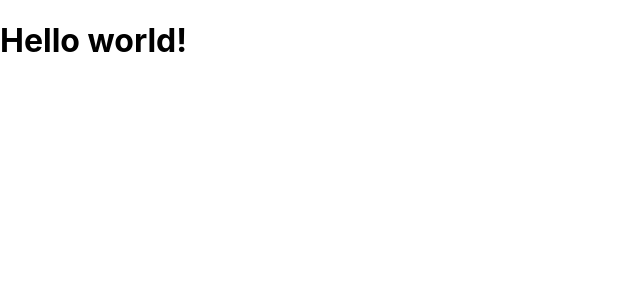
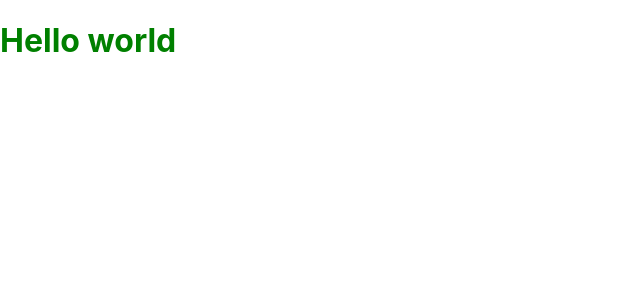
Before and after one commit to mikebernal/hello-next, a Next.js app: page / in a window 1280 px wide. Shown: the top 300 px of the page, without its empty margins (0-640 px from the left). Built offline with nearby package versions, Linux system fonts and the light colour scheme.

Commit message:
style: use scss and install sass

```diff
--- a/package.json
+++ b/package.json
@@ -15,6 +15,7 @@
   "devDependencies": {
     "@types/node": "^14.14.22",
     "@types/react": "^17.0.0",
+    "sass": "^1.32.5",
     "typescript": "^4.1.3"
   }
 }
--- a/pages/_document.tsx
+++ /dev/null
@@ -1,17 +0,0 @@
-import Document, { Html, Head, Main, NextScript } from 'next/document'
-
-export default class CustomDocument extends Document {
-    render() {
-        return <Html>
-            <Head>
-                <meta property="custom/" content="yolo" />
-            </Head>
-
-            <body>
-                <Main />
-            </body>
-
-            <NextScript />
-        </Html>
-    }
-}
--- a/pages/index.tsx
+++ b/pages/index.tsx
@@ -1,5 +1,9 @@
+import styles from '../styles/Home.module.scss'
+
 export default function Home() {
   return (
-    <h1>Hello world!</h1>
+    <div>
+        <h1 className={styles.green}>Hello world</h1>
+    </div>
   )
 }
--- a/styles/Home.module.css
+++ b/styles/Home.module.scss
@@ -120,3 +120,8 @@
     flex-direction: column;
   }
 }
+
+
+.green {
+  color: green;
+}
```
Also changed, not shown: 1 other file (tests, documents, lock files or other folders).
